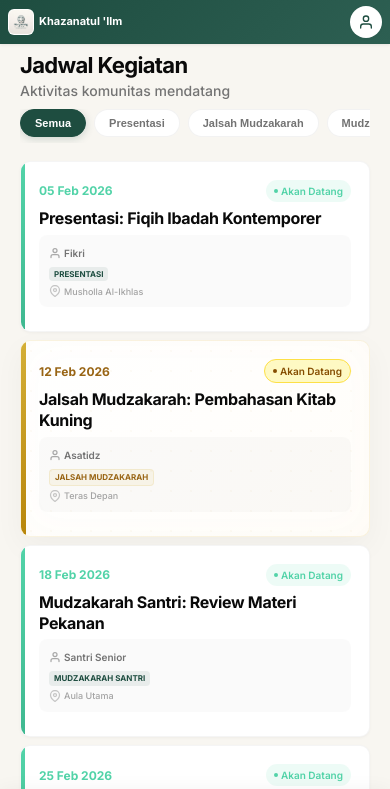
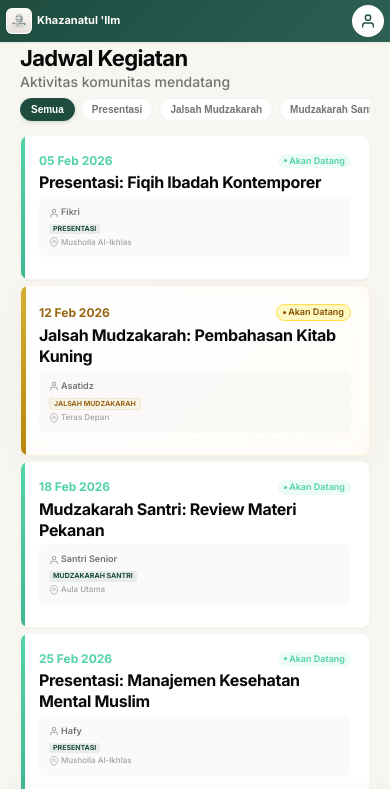
Before and after one commit to xiherzizi-byte/NS, a website: page index.html in a window 390 px wide. Both pictures are taken after a click on the button "Kegiatan". Shown: the top 789 px of the page. Drawn offline with nearby package versions, Linux system fonts and the light colour scheme; no server answers.

Commit message:
Maximum density mobile layout - extreme compression to fit 3 schedules on screen

```diff
--- a/styles.css
+++ b/styles.css
@@ -26,24 +26,24 @@
     --text-light: #a3a3a3;
     /* Light gray */
 
-    /* Mobile-First Typography - Ultra compact */
+    /* Mobile-First Typography - Maximum density */
     --font: 'Inter', -apple-system, sans-serif;
-    --text-xl: 16px;
-    --text-lg: 14px;
-    --text-md: 12px;
-    --text-base: 11px;
-    --text-sm: 10px;
-
-    /* Ultra Compact Mobile Spacing */
-    --gap: 6px;
-    --gap-lg: 8px;
-    --pad: 8px;
-    --pad-lg: 10px;
+    --text-xl: 14px;
+    --text-lg: 13px;
+    --text-md: 11px;
+    --text-base: 10px;
+    --text-sm: 9px;
+
+    /* Maximum Compact Mobile Spacing */
+    --gap: 4px;
+    --gap-lg: 6px;
+    --pad: 6px;
+    --pad-lg: 8px;
 
     /* Modern Elements */
-    --radius: 10px;
-    --shadow: 0 1px 3px rgba(0, 0, 0, 0.04);
-    --nav-height: 52px;
+    --radius: 8px;
+    --shadow: 0 1px 2px rgba(0, 0, 0, 0.04);
+    --nav-height: 50px;
 }
 
 * {
@@ -73,8 +73,8 @@ body {
 
 .main {
     flex: 1;
-    padding-top: 8px;
-    padding-bottom: 60px;
+    padding-top: 4px;
+    padding-bottom: 55px;
     background: var(--bg);
 }
 
@@ -83,8 +83,8 @@ body {
    ========================================== */
 .header {
     background: linear-gradient(135deg, var(--primary), var(--primary-light));
-    padding: 6px 0;
-    box-shadow: 0 1px 3px rgba(0, 0, 0, 0.08);
+    padding: 5px 0;
+    box-shadow: 0 1px 2px rgba(0, 0, 0, 0.08);
     position: sticky;
     top: 0;
     z-index: 100;
@@ -176,21 +176,21 @@ body {
 
 /* Modern Page Header */
 .page-header {
-    margin-bottom: var(--gap);
+    margin-bottom: 4px;
     padding-top: 0;
 }
 
 .page-title {
-    font-size: 15px;
+    font-size: 13px;
     font-weight: 700;
     color: var(--text);
-    margin: 0 0 2px 0;
+    margin: 0 0 1px 0;
     letter-spacing: -0.03em;
-    line-height: 1.2;
+    line-height: 1.1;
 }
 
 .page-subtitle {
-    font-size: 10px;
+    font-size: 9px;
     color: var(--text-secondary);
     margin: 0;
     font-weight: 500;
@@ -565,7 +565,7 @@ body {
 .schedule-item {
     background: var(--white);
     border-radius: var(--radius);
-    padding: 8px;
+    padding: 6px;
     box-shadow: var(--shadow);
     position: relative;
     overflow: hidden;
@@ -641,7 +641,7 @@ body {
     display: flex;
     justify-content: space-between;
     align-items: center;
-    margin-bottom: 6px;
+    margin-bottom: 4px;
 }
 
 .schedule-date-time {
@@ -651,34 +651,36 @@ body {
 }
 
 .s-date {
-    font-size: 11px;
+    font-size: 10px;
     color: var(--accent);
     font-weight: 700;
+    line-height: 1.2;
 }
 
 .s-time {
-    font-size: 10px;
+    font-size: 9px;
     color: var(--text-secondary);
     font-weight: 500;
+    line-height: 1.2;
 }
 
 .schedule-title {
-    font-size: 13px;
+    font-size: 11px;
     font-weight: 800;
     color: var(--text);
-    margin: 2px 0 6px 0;
+    margin: 1px 0 4px 0;
     letter-spacing: -0.02em;
-    line-height: 1.2;
+    line-height: 1.15;
 }
 
 .schedule-info-group {
     display: flex;
     flex-direction: column;
-    gap: 4px;
-    padding: 6px;
+    gap: 3px;
+    padding: 4px;
     background: rgba(0, 0, 0, 0.02);
-    border-radius: 8px;
-    margin-bottom: 3px;
+    border-radius: 6px;
+    margin-bottom: 2px;
 }
 
 .schedule-meta {
@@ -689,54 +691,57 @@ body {
 }
 
 .schedule-presenter {
-    font-size: 10px;
+    font-size: 9px;
     color: var(--text-secondary);
     font-weight: 600;
     display: flex;
     align-items: center;
-    gap: 3px;
+    gap: 2px;
+    line-height: 1.2;
 }
 
 .schedule-location {
-    font-size: 9px;
+    font-size: 8px;
     font-weight: 500;
     color: var(--text-light);
     display: flex;
     align-items: center;
-    gap: 3px;
-    line-height: 1.3;
+    gap: 2px;
+    line-height: 1.2;
 }
 
 .schedule-presenter svg,
 .schedule-location svg {
     opacity: 0.6;
     flex-shrink: 0;
-    width: 12px;
-    height: 12px;
+    width: 10px;
+    height: 10px;
 }
 
 .schedule-type {
     display: inline-flex;
-    padding: 1px 5px;
-    border-radius: 4px;
-    font-size: 8px;
+    padding: 1px 4px;
+    border-radius: 3px;
+    font-size: 7px;
     font-weight: 700;
     background: rgba(30, 77, 64, 0.08);
     color: var(--primary);
     text-transform: uppercase;
     letter-spacing: 0;
+    line-height: 1.2;
 }
 
 .schedule-status {
     display: inline-flex;
     align-items: center;
-    gap: 3px;
-    padding: 3px 8px;
+    gap: 2px;
+    padding: 2px 6px;
     border-radius: 100px;
-    font-size: 10px;
+    font-size: 9px;
     font-weight: 600;
     background: rgba(82, 211, 168, 0.1);
     color: var(--accent);
+    line-height: 1.2;
 }
 
 .schedule-status.completed {
@@ -746,8 +751,8 @@ body {
 
 .schedule-status::before {
     content: "";
-    width: 4px;
-    height: 4px;
+    width: 3px;
+    height: 3px;
     border-radius: 50%;
     background: currentColor;
 }
@@ -757,7 +762,7 @@ body {
     display: flex;
     justify-content: space-between;
     align-items: center;
-    margin-top: 6px;
+    margin-top: 4px;
 }
 
 .schedule-actions {
@@ -804,9 +809,9 @@ body {
 .schedule-tabs {
     display: flex;
     overflow-x: auto;
-    gap: 8px;
-    margin-bottom: 12px;
-    padding-bottom: 6px;
+    gap: 6px;
+    margin-bottom: 6px;
+    padding-bottom: 4px;
     scrollbar-width: none;
 }
 
@@ -815,12 +820,12 @@ body {
 }
 
 .schedule-tab-btn {
-    padding: 7px 14px;
+    padding: 5px 10px;
     border-radius: 100px;
     background: white;
     border: 1px solid rgba(0, 0, 0, 0.05);
     color: var(--text-secondary);
-    font-size: 11px;
+    font-size: 10px;
     font-weight: 600;
     white-space: nowrap;
     cursor: pointer;
@@ -831,13 +836,13 @@ body {
     background: var(--primary);
     color: white;
     border-color: var(--primary);
-    box-shadow: 0 2px 8px rgba(30, 77, 64, 0.2);
+    box-shadow: 0 1px 4px rgba(30, 77, 64, 0.2);
 }
 
 .schedule-cards-grid {
     display: grid;
     grid-template-columns: 1fr;
-    gap: 8px;
+    gap: 5px;
 }
 
 @media (min-width: 768px) {
```
